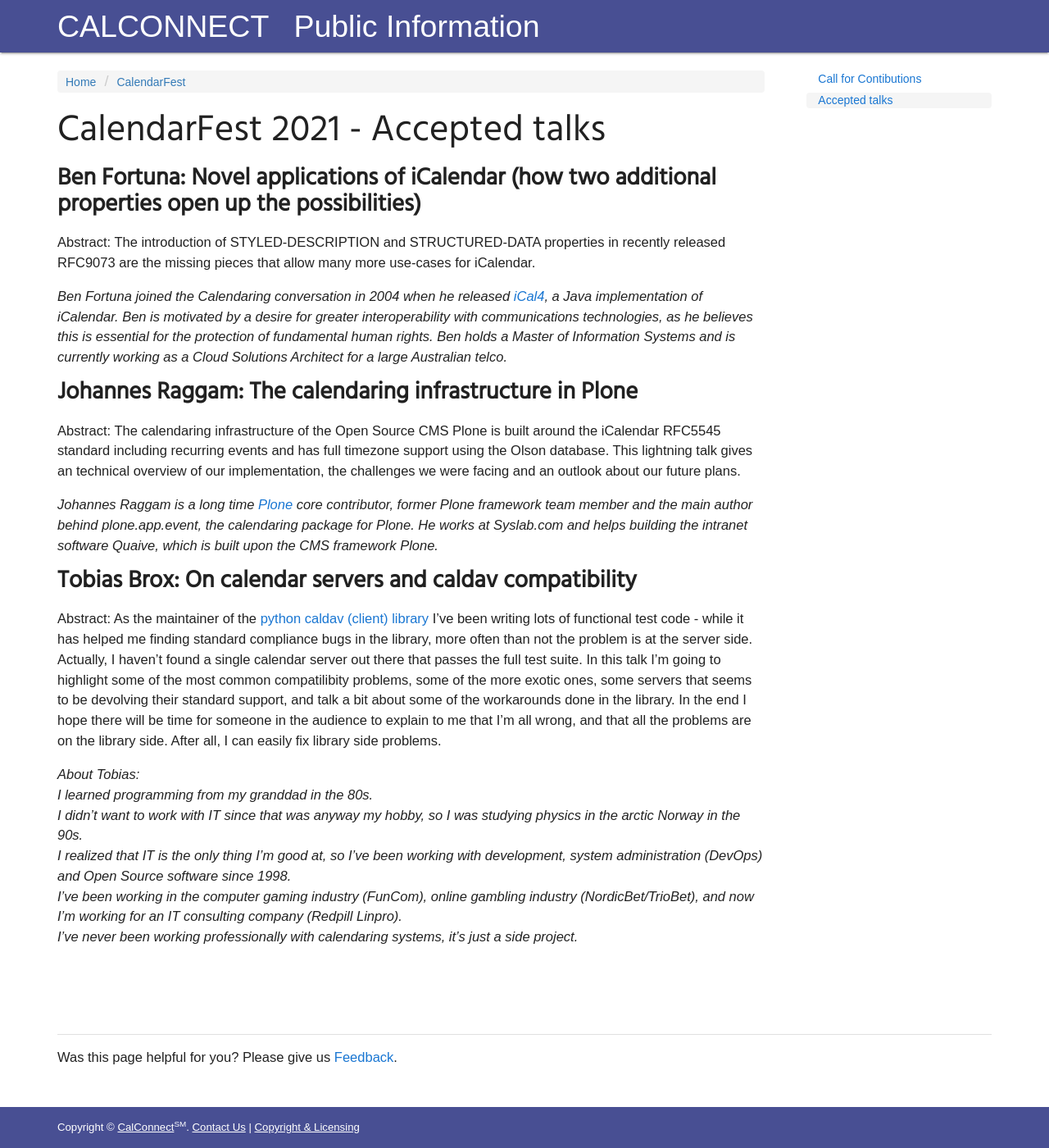
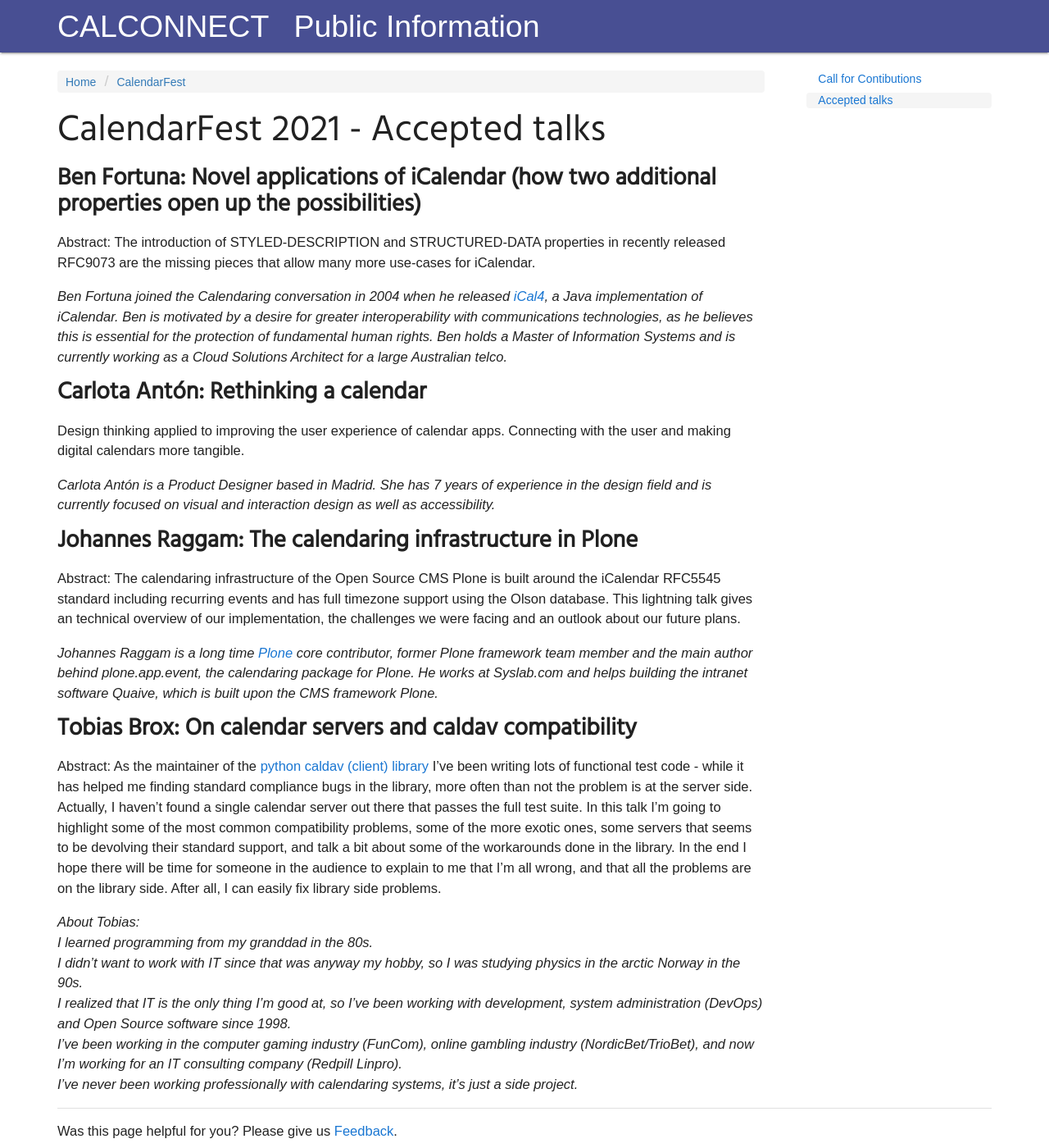
Before and after one commit to CalConnect/public, a Jekyll site: the page built from _pages/CalendarFest/AcceptedTalks.md, in a window 1280 px wide and 1400 px high. Shown: the whole window at 82% size. Built offline with Jekyll 4.4.1, drawn with Linux system fonts in a browser that asks for light colours; some web fonts are replaced.

Commit message:
Update AcceptedTalks.md

```diff
--- a/_pages/CalendarFest/AcceptedTalks.md
+++ b/_pages/CalendarFest/AcceptedTalks.md
@@ -16,6 +16,12 @@ Abstract: The introduction of STYLED-DESCRIPTION and STRUCTURED-DATA properties
 
 *Ben Fortuna joined the Calendaring conversation in 2004 when he released  [iCal4](https://github.com/ical4j/ical4j), a Java implementation of iCalendar. Ben is motivated by a desire for greater interoperability with communications technologies, as he believes this is essential for the protection of fundamental human rights. Ben holds a Master of Information Systems and is currently working as a Cloud Solutions Architect for a large Australian telco.*
 
+### Carlota Antón: Rethinking a calendar
+
+Design thinking applied to improving the user experience of calendar apps. Connecting with the user and making digital calendars more tangible.
+
+*Carlota Antón is a Product Designer based in Madrid. She has 7 years of experience in the design field and is currently focused on visual and interaction design as well as accessibility.*
+
 ### Johannes Raggam: The calendaring infrastructure in Plone
 
 Abstract: The calendaring infrastructure of the Open Source CMS Plone is built around the iCalendar RFC5545 standard including recurring events and has full timezone support using the Olson database. This lightning talk gives an technical overview of our implementation, the challenges we were facing and an outlook about our future plans.
@@ -24,7 +30,7 @@ Abstract: The calendaring infrastructure of the Open Source CMS Plone is built a
 
 ### Tobias Brox: On calendar servers and caldav compatibility
 
-Abstract: As the maintainer of the [python caldav (client) library](https://github.com/python-caldav/caldav) I've been writing lots of functional test code - while it has helped me finding standard compliance bugs in the library, more often than not the problem is at the server side. Actually, I haven't found a single calendar server out there that passes the full test suite. In this talk I'm going to highlight some of the most common compatilibity problems, some of the more exotic ones, some servers that seems to be devolving their standard support, and talk a bit about some of the workarounds done in the library. In the end I hope there will be time for someone in the audience to explain to me that I'm all wrong, and that all the problems are on the library side. After all, I can easily fix library side problems.
+Abstract: As the maintainer of the [python caldav (client) library](https://github.com/python-caldav/caldav) I've been writing lots of functional test code - while it has helped me finding standard compliance bugs in the library, more often than not the problem is at the server side. Actually, I haven't found a single calendar server out there that passes the full test suite. In this talk I'm going to highlight some of the most common compatibility problems, some of the more exotic ones, some servers that seems to be devolving their standard support, and talk a bit about some of the workarounds done in the library. In the end I hope there will be time for someone in the audience to explain to me that I'm all wrong, and that all the problems are on the library side. After all, I can easily fix library side problems.
 
 *About Tobias:
 I learned programming from my granddad in the 80s.
```
